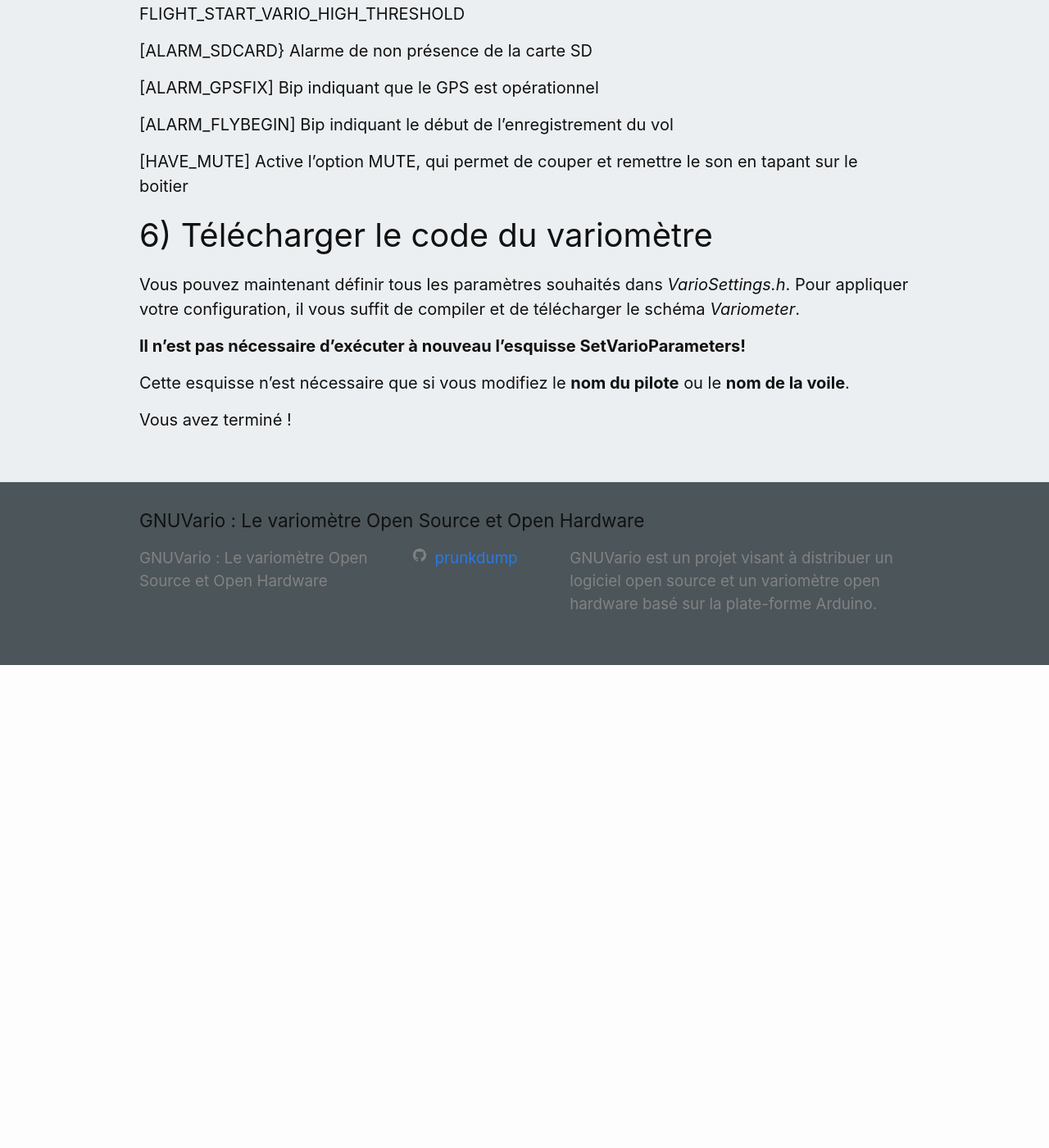
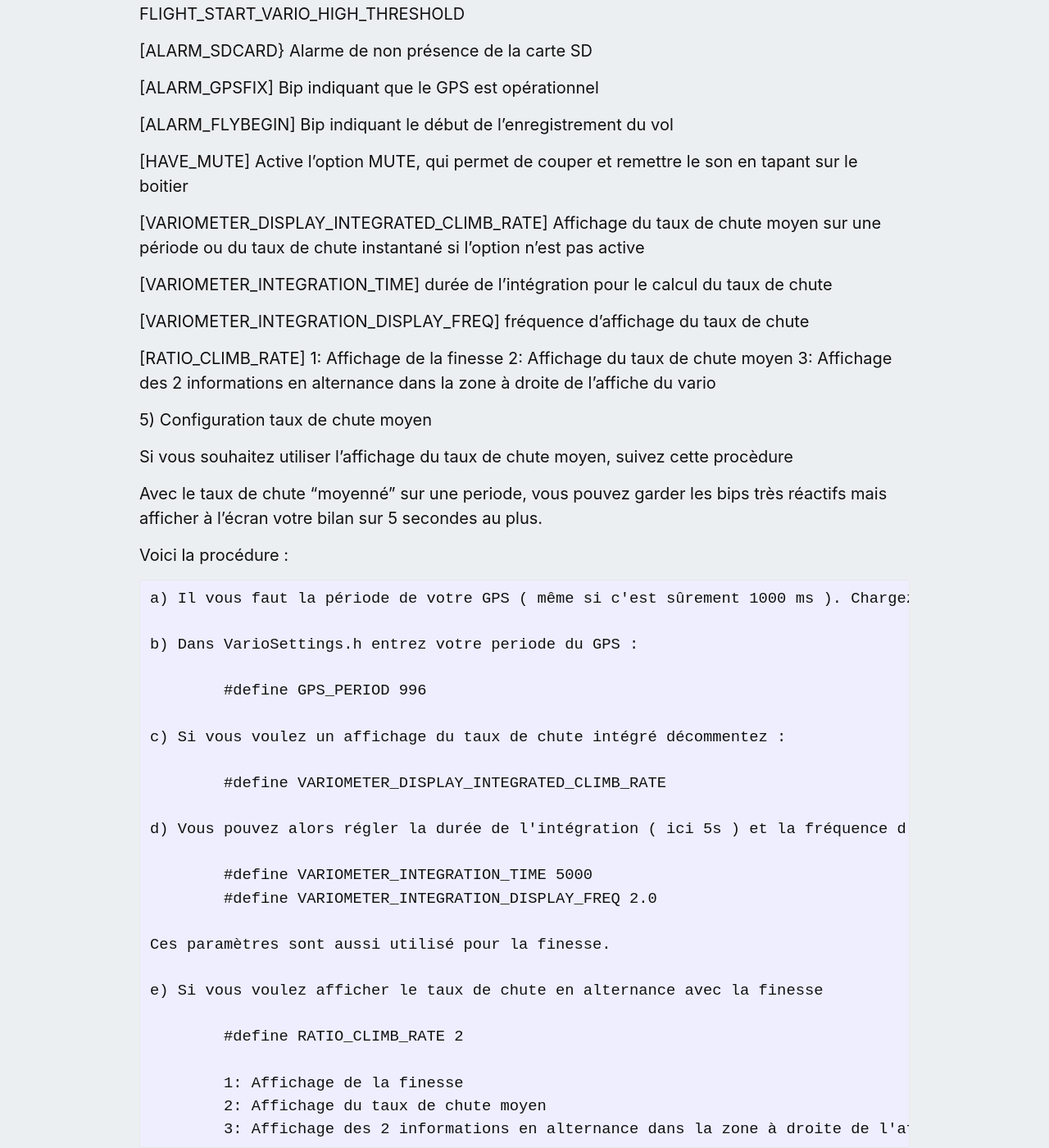
Before and after one commit to prunkdump/GNUVarioFR, a Jekyll site: the page built from configuration.md, in a window 1280 px wide and 1400 px high, scrolled down 5955 px. Shown: the whole window at 82% size. Built offline with Jekyll 4.4.1, drawn with Linux system fonts in a browser that asks for light colours; before the commit the page ends 6766 px from its top, so only the background shows below that.

Commit message:
update of the parameters

```diff
--- a/configuration.md
+++ b/configuration.md
@@ -204,6 +204,54 @@ Bip indiquant le début de l'enregistrement du vol
 [HAVE_MUTE]
 Active l'option MUTE, qui permet de couper et remettre le son en tapant sur le boitier
 
+[VARIOMETER_DISPLAY_INTEGRATED_CLIMB_RATE]
+Affichage du taux de chute moyen sur une période ou du taux de chute instantané si l'option n'est pas active
+
+[VARIOMETER_INTEGRATION_TIME]
+durée de l'intégration pour le calcul du taux de chute
+
+[VARIOMETER_INTEGRATION_DISPLAY_FREQ]
+fréquence d'affichage du taux de chute
+
+[RATIO_CLIMB_RATE]
+		1: Affichage de la finesse
+		2: Affichage du taux de chute moyen
+		3: Affichage des 2 informations en alternance dans la zone à droite de l'affiche du vario
+
+5) Configuration taux de chute moyen
+
+Si vous souhaitez utiliser l'affichage du taux de chute moyen, suivez cette procèdure
+
+Avec le taux de chute "moyenné" sur une periode, vous pouvez garder les bips très réactifs mais afficher à l'écran votre bilan sur 5 secondes au plus.
+
+Voici la procédure :
+
+    a) Il vous faut la période de votre GPS ( même si c'est sûrement 1000 ms ). Chargez le sketch "gps-time-analysis" puis attendez le fix. Lorsque le GPS s'est bien stabilisé lisez le chiffre en deuxième position à l'écran. C'est la période du GPS.
+
+    b) Dans VarioSettings.h entrez votre periode du GPS :
+
+      	#define GPS_PERIOD 996
+
+	c) Si vous voulez un affichage du taux de chute intégré décommentez :
+
+		#define VARIOMETER_DISPLAY_INTEGRATED_CLIMB_RATE
+
+	d) Vous pouvez alors régler la durée de l'intégration ( ici 5s ) et la fréquence d'affichage ( ici 2 affichage par secondes )
+
+		#define VARIOMETER_INTEGRATION_TIME 5000
+		#define VARIOMETER_INTEGRATION_DISPLAY_FREQ 2.0
+
+	Ces paramètres sont aussi utilisé pour la finesse.
+
+	e) Si vous voulez afficher le taux de chute en alternance avec la finesse
+
+		#define RATIO_CLIMB_RATE 2
+
+		1: Affichage de la finesse
+		2: Affichage du taux de chute moyen
+		3: Affichage des 2 informations en alternance dans la zone à droite de l'affiche du vario
+
+
 6) Télécharger le code du variomètre
 -----------------------------
 
```
Also changed, not shown: Gemfile.lock.
